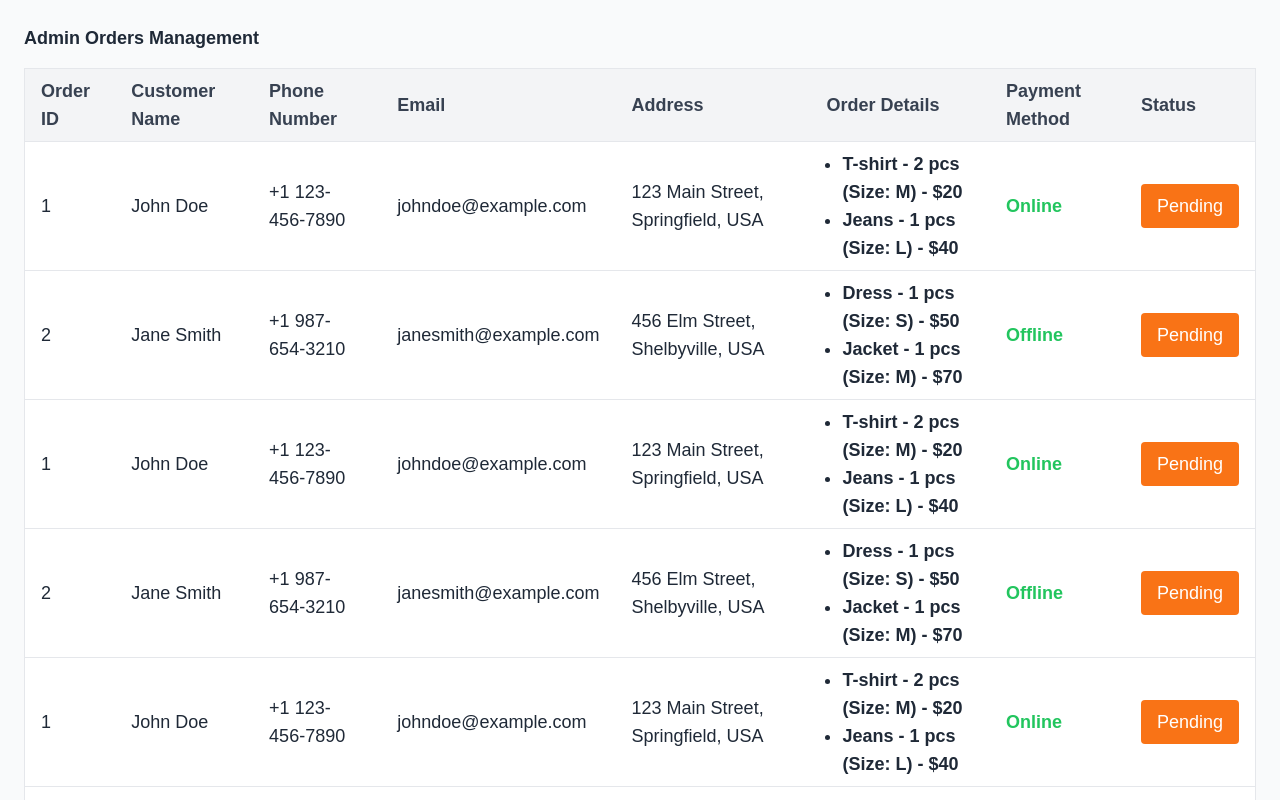
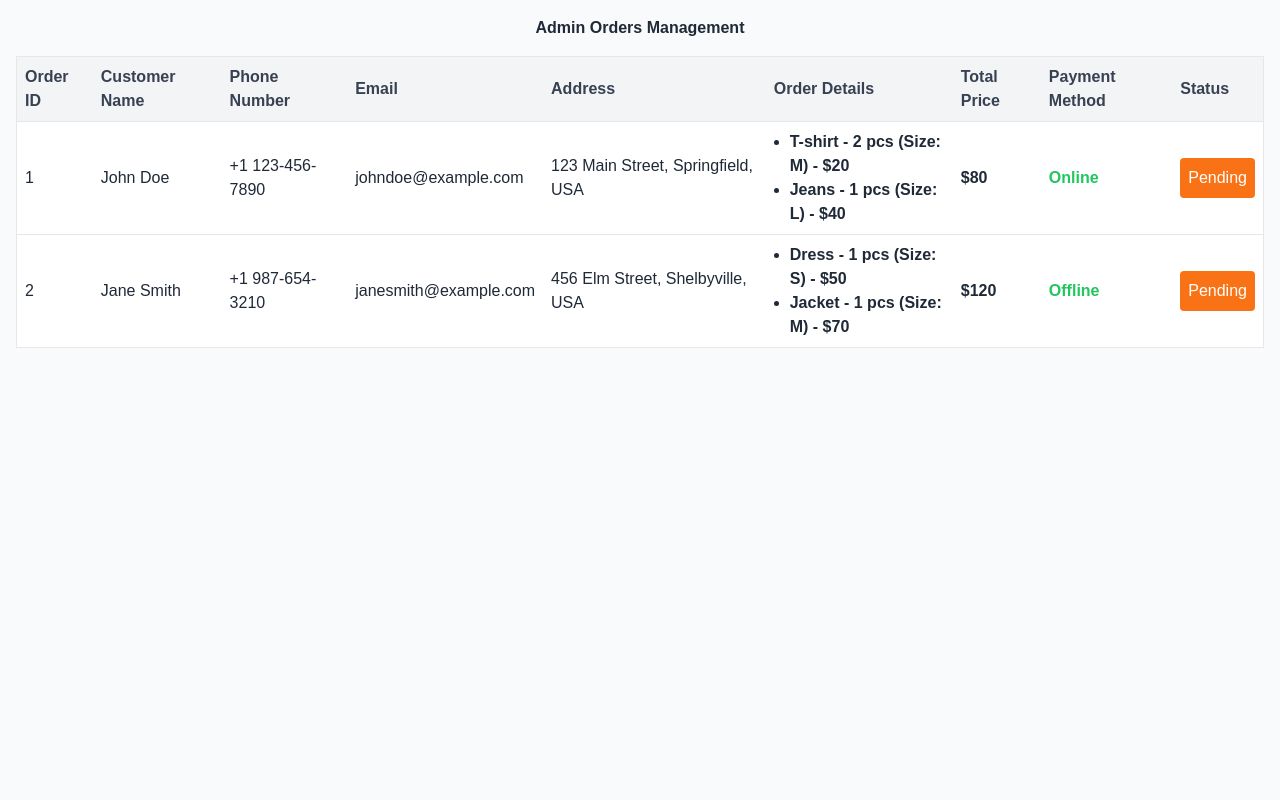
Before and after one commit to sabarim6369/adminsokkai, a Next.js app: page /frontend/admin/orderawaiting in a window 1280 px wide. Shown: the top 800 px of the page. Built offline with nearby package versions, Linux system fonts and the light colour scheme.

Commit message:
file issue beeing get resolved

```diff
--- a/src/app/frontend/admin/orderawaiting/page.jsx
+++ b/src/app/frontend/admin/orderawaiting/page.jsx
@@ -1,7 +1,7 @@
 "use client";
 
 import { useState } from "react";
-import StatusPopup from "@/utils/Popup/confirmpopup/page";
+
 export default function AdminOrders() {
   const initialOrders = [
     {
@@ -30,99 +30,8 @@ export default function AdminOrders() {
       paymentMethod: "Offline",
       status: "Pending",
     },
-    {
-      id: 1,
-      customerName: "John Doe",
-      phoneNumber: "+1 123-456-7890",
-      customerDetails: "johndoe@example.com",
-      address: "123 Main Street, Springfield, USA",
-      products: [
-        { name: "T-shirt", quantity: 2, size: "M", price: 20 },
-        { name: "Jeans", quantity: 1, size: "L", price: 40 },
-      ],
-      paymentMethod: "Online",
-      status: "Pending",
-    },
-    {
-      id: 2,
-      customerName: "Jane Smith",
-      phoneNumber: "+1 987-654-3210",
-      customerDetails: "janesmith@example.com",
-      address: "456 Elm Street, Shelbyville, USA",
-      products: [
-        { name: "Dress", quantity: 1, size: "S", price: 50 },
-        { name: "Jacket", quantity: 1, size: "M", price: 70 },
-      ],
-      paymentMethod: "Offline",
-      status: "Pending",
-    },
-    {
-      id: 1,
-      customerName: "John Doe",
-      phoneNumber: "+1 123-456-7890",
-      customerDetails: "johndoe@example.com",
-      address: "123 Main Street, Springfield, USA",
-      products: [
-        { name: "T-shirt", quantity: 2, size: "M", price: 20 },
-        { name: "Jeans", quantity: 1, size: "L", price: 40 },
-      ],
-      paymentMethod: "Online",
-      status: "Pending",
-    },
-    {
-      id: 2,
-      customerName: "Jane Smith",
-      phoneNumber: "+1 987-654-3210",
-      customerDetails: "janesmith@example.com",
-      address: "456 Elm Street, Shelbyville, USA",
-      products: [
-        { name: "Dress", quantity: 1, size: "S", price: 50 },
-        { name: "Jacket", quantity: 1, size: "M", price: 70 },
-      ],
-      paymentMethod: "Offline",
-      status: "Pending",
-    },
-    {
-      id: 1,
-      customerName: "John Doe",
-      phoneNumber: "+1 123-456-7890",
-      customerDetails: "johndoe@example.com",
-      address: "123 Main Street, Springfield, USA",
-      products: [
-        { name: "T-shirt", quantity: 2, size: "M", price: 20 },
-        { name: "Jeans", quantity: 1, size: "L", price: 40 },
-      ],
-      paymentMethod: "Online",
-      status: "Pending",
-    },
-    {
-      id: 2,
-      customerName: "Jane Smith",
-      phoneNumber: "+1 987-654-3210",
-      customerDetails: "janesmith@example.com",
-      address: "456 Elm Street, Shelbyville, USA",
-      products: [
-        { name: "Dress", quantity: 1, size: "S", price: 50 },
-        { name: "Jacket", quantity: 1, size: "M", price: 70 },
-      ],
-      paymentMethod: "Offline",
-      status: "Pending",
-    },
   ];
-
   const [orders, setOrders] = useState(initialOrders);
-
-  const handleStatusChange = (orderId) => {
-    const confirmDispatch = confirm(
-      "Are you sure you want to mark this order as Dispatched?"
-    );
-    if (confirmDispatch) {
-      const updatedOrders = orders.map((order) =>
-        order.id === orderId ? { ...order, status: "Dispatched" } : order
-      );
-      setOrders(updatedOrders);
-    }
-  };
 
   const [isPopupOpen, setIsPopupOpen] = useState(false);
   const [selectedOrderId, setSelectedOrderId] = useState(null);
@@ -132,73 +41,91 @@ export default function AdminOrders() {
     setIsPopupOpen(true);
   };
 
-  const handleConfirm = () => {
-    const updatedOrders = orders.map((order) =>
-      order.id === selectedOrderId ? { ...order, status: "Dispatched" } : order
-    );
-    setOrders(updatedOrders);
+  const handleStatusChange = (newStatus) => {
+    if (selectedOrderId) {
+      const updatedOrders = orders.map((order) =>
+        order.id === selectedOrderId ? { ...order, status: newStatus } : order
+      );
+      setOrders(updatedOrders);
+      closePopup();
+    }
+  };
+
+  const closePopup = () => {
     setIsPopupOpen(false);
     setSelectedOrderId(null);
   };
 
-  const handleCancel = () => {
-    setIsPopupOpen(false);
-    setSelectedOrderId(null);
+  const calculateTotalPrice = (products) => {
+    return products.reduce(
+      (total, product) => total + product.price * product.quantity,
+      0
+    );
   };
 
   return (
-    <div className="p-6 bg-gray-50 text-lg min-h-screen">
-      <h1 className="font-bold mb-4 text-gray-800">Admin Orders Management</h1>
-      <div className="overflow-x-auto">
+    <div className="p-4  bg-gray-50 text-base  min-h-screen">
+      <h1 className="font-bold mb-4 text-gray-800 text-center ">
+        Admin Orders Management
+      </h1>
+      <div className="overflow-x-auto w-[600%] xl:w-full">
         <table className="w-full border border-gray-200 bg-white shadow-lg">
           <thead>
             <tr className="bg-gray-100 text-left font-medium text-gray-700">
-              <th className="px-4 py-2 border-b">Order ID</th>
-              <th className="px-4 py-2 border-b">Customer Name</th>
-              <th className="px-4 py-2 border-b">Phone Number</th>
-              <th className="px-4 py-2 border-b">Email</th>
-              <th className="px-4 py-2 border-b">Address</th>
-              <th className="px-4 py-2 border-b">Order Details</th>
-              <th className="px-4 py-2 border-b">Payment Method</th>
-              <th className="px-4 py-2 border-b">Status</th>
+              <th className="px-2 py-2 border-b">Order ID</th>
+              <th className="px-2 py-2 border-b">Customer Name</th>
+              <th className="px-2 py-2 border-b">Phone Number</th>
+              <th className="px-2 py-2 border-b">Email</th>
+              <th className="px-2 py-2 border-b">Address</th>
+              <th className="px-2 py-2 border-b w-[10%]">Order Details</th>
+              <th className="px-2 py-2 border-b">Total Price</th>
+              <th className="px-2 py-2 border-b">Payment Method</th>
+              <th className="px-2 py-2 border-b">Status</th>
             </tr>
           </thead>
           <tbody>
             {orders.map((order) => (
               <tr key={order.id} className="hover:bg-gray-50">
-                <td className="px-4 py-2 border-b text-gray-800">{order.id}</td>
-                <td className="px-4 py-2 border-b text-gray-800">
+                <td className="px-2 py-2 border-b text-gray-800">
+                  {order.id}
+                </td>
+                <td className="px-2 py-2 border-b text-gray-800">
                   {order.customerName}
                 </td>
-                <td className="px-4 py-2 border-b text-gray-800">
+                <td className="px-2 py-2 border-b text-gray-800">
                   {order.phoneNumber}
                 </td>
-                <td className="px-4 py-2 border-b text-gray-800">
+                <td className="px-2 py-2 border-b text-gray-800">
                   {order.customerDetails}
                 </td>
-                <td className="px-4 py-2 border-b text-gray-800">
+                <td className="px-2 py-2 border-b text-gray-800">
                   {order.address}
                 </td>
-                <td className="px-4 py-2 border-b font-bold text-gray-800">
+                <td className="px-2 w-[15%]  py-2 border-b font-bold text-gray-800">
                   <ul className="list-disc ml-4">
                     {order.products.map((product, index) => (
-                      <li key={index}>
+                      <li key={index} className="text-sm sm:text-base">
                         {product.name} - {product.quantity} pcs (Size:{" "}
                         {product.size}) - ${product.price}
                       </li>
                     ))}
                   </ul>
                 </td>
-                <td className="px-4 py-2 border-b text-green-500 font-bold">
+                <td className="px-2 py-2 border-b text-gray-800 font-bold">
+                  ${calculateTotalPrice(order.products)}
+                </td>
+                <td className="px-2 py-2 border-b text-green-500 font-bold">
                   {order.paymentMethod}
                 </td>
-                <td className="px-4 py-2 border-b">
+                <td className="px-2 py-2 border-b">
                   <button
                     onClick={() => openPopup(order.id)}
-                    className={`px-4 py-2 rounded font-medium text-white transition ${
+                    className={`px-2 py-2 rounded font-medium text-white transition ${
                       order.status === "Pending"
                         ? "bg-orange-500 hover:bg-orange-600"
-                        : "bg-green-500 hover:bg-green-600"
+                        : order.status === "Dispatched"
+                        ? "bg-green-500 hover:bg-green-600"
+                        : "bg-red-500 hover:bg-red-600"
                     }`}
                   >
                     {order.status}
@@ -210,12 +137,39 @@ export default function AdminOrders() {
         </table>
       </div>
 
-      {/* Popup Component */}
-      <StatusPopup
-        isOpen={isPopupOpen}
-        onConfirm={handleConfirm}
-        onCancel={handleCancel}
-      />
+      {/* Popup Modal */}
+      {isPopupOpen && (
+        <div className="fixed inset-0 bg-black bg-opacity-50 flex items-center justify-center p-4 sm:p-0">
+          <div className="bg-white rounded-lg p-6 shadow-lg w-full sm:w-96">
+            <h2 className="text-lg text-black font-semibold mb-4">
+              Change Order Status
+            </h2>
+            <p className="text-black mb-4">
+              Select an action for order ID: <strong>{selectedOrderId}</strong>
+            </p>
+            <div className="flex flex-col sm:flex-row justify-between gap-2 sm:gap-4">
+              <button
+                onClick={() => handleStatusChange("Dispatched")}
+                className="bg-green-500 text-white px-4 py-2 rounded-lg hover:bg-green-600"
+              >
+                Dispatch
+              </button>
+              <button
+                onClick={() => handleStatusChange("Cancelled")}
+                className="bg-red-500 text-white px-4 py-2 rounded-lg hover:bg-red-600"
+              >
+                Cancel Order
+              </button>
+              <button
+                onClick={closePopup}
+                className="bg-gray-500 text-white px-4 py-2 rounded-lg hover:bg-gray-600"
+              >
+                Close
+              </button>
+            </div>
+          </div>
+        </div>
+      )}
     </div>
   );
 }
--- a/src/utils/Popup/Coupun/page.jsx
+++ b/src/utils/Popup/Coupun/page.jsx
@@ -5,6 +5,7 @@ import couponCode from "coupon-code";
 import { FaCheckCircle, FaClipboard, FaTimes, FaMagic } from "react-icons/fa";
 import { toast, ToastContainer } from "react-toastify";
 import "react-toastify/dist/ReactToastify.css";
+
 const CouponPopup = ({ value, onClose }) => {
   const [couponData, setCouponData] = useState({
     couponName: "",
@@ -26,25 +27,22 @@ const CouponPopup = ({ value, onClose }) => {
     const { name, value } = e.target;
     setCouponData({ ...couponData, [name]: value });
   };
-
   const generateCoupon = () => {
     const generatedCode = couponCode.generate();
     setCouponData({ ...couponData, couponCode: generatedCode });
   };
-
   const copyToClipboard = () => {
     navigator.clipboard.writeText(couponData.couponCode);
   };
 
   const handleSubmit = async () => {
     try {
-      const response = await axios.post(`/api/coupun`, {
+      const response = await axios.post("/api/coupun", {
+        coupun: couponData.couponCode,
+        pricing: couponData.discountPrice,
         name: couponData.couponName,
-        pricing: couponData.discountPrice,
-        coupun: couponData.couponCode,
       });
 
-      console.log("Coupon created successfully:", response.data);
       if (response.status === 201 || response.status === 200) {
         toast.success("Coupon created successfully!");
         setTimeout(() => {
@@ -53,7 +51,6 @@ const CouponPopup = ({ value, onClose }) => {
       }
     } catch (error) {
       console.error("Error creating coupon:", error);
-
       if (error.response) {
         toast.error(`Error: ${error.response.data.error}`);
       } else {
@@ -79,6 +76,7 @@ const CouponPopup = ({ value, onClose }) => {
             </button>
           </div>
           <div className="mt-4 space-y-4">
+            {/* Coupon Name Input */}
             <div>
               <label className="block text-black">Coupon Name</label>
               <input
@@ -90,6 +88,7 @@ const CouponPopup = ({ value, onClose }) => {
               />
             </div>
 
+            {/* Discount Price Input */}
             <div>
               <label className="block text-black">Discount Price</label>
               <input
@@ -101,6 +100,7 @@ const CouponPopup = ({ value, onClose }) => {
               />
             </div>
 
+            {/* Coupon Code Input */}
             <div>
               <label className="block text-black">Coupon Code</label>
               <div className="flex items-center border mt-2">
@@ -111,12 +111,7 @@ const CouponPopup = ({ value, onClose }) => {
                   value={couponData.couponCode}
                   onChange={handleInputChange}
                   className="p-2 text-black w-full"
-                  style={{
-                    color: "black",
-                    "::placeholder": { color: "black" },
-                  }}
                 />
-
                 <button
                   onClick={generateCoupon}
                   className="ml-2 p-2 text-blue-500"
@@ -125,16 +120,17 @@ const CouponPopup = ({ value, onClose }) => {
                 </button>
                 <button
                   onClick={copyToClipboard}
-                  className="ml-2 p-2  text-black"
+                  className="ml-2 p-2 text-black"
                 >
                   <FaClipboard />
                 </button>
               </div>
             </div>
 
+            {/* Submit Button */}
             <button
               onClick={handleSubmit}
-              className="mt-4 w-40 rounded-lg xl:ml-16 bg-green-500  text-white p-2"
+              className="mt-4 w-40 rounded-lg bg-green-500 text-white p-2"
             >
               Create Coupon
             </button>
--- a/src/utils/Popup/UpdateForm/page.jsx
+++ b/src/utils/Popup/UpdateForm/page.jsx
@@ -29,11 +29,14 @@ const UpdateProductForm = ({ product, value, onClose }) => {
   // Handles file input changes
   const handleFileChange = (e) => {
     const files = Array.from(e.target.files);
+    console.log("Selected files:", files);
+
     if (files.length > 0) {
-      setFormData((prev) => ({
-        ...prev,
-        newImages: [...prev.newImages, ...files],
-      }));
+      setFormData((prev) => {
+        const updatedImages = [...(prev.newImages || []), ...files];
+        console.log("Updated images:", updatedImages);
+        return { ...prev, newImages: updatedImages };
+      });
     }
   };
 
```
